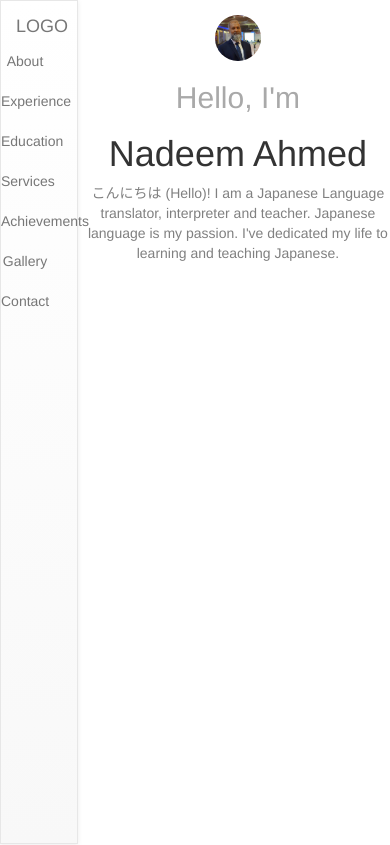
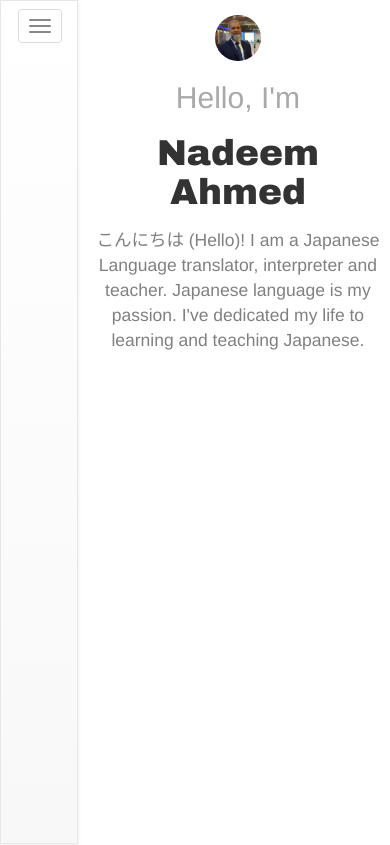
Before and after one commit to AnisaAisha/personal-website, a plain HTML site: page index.html in a window 390 px wide. Shown: the top 845 px of the page. Drawn offline with nearby package versions, Linux system fonts and the light colour scheme.

Commit message:
Update index.html

```diff
--- a/index.html
+++ b/index.html
@@ -15,12 +15,41 @@
 	<script src="https://maxcdn.bootstrapcdn.com/bootstrap/3.3.7/js/bootstrap.min.js" integrity="sha384-Tc5IQib027qvyjSMfHjOMaLkfuWVxZxUPnCJA7l2mCWNIpG9mGCD8wGNIcPD7Txa" crossorigin="anonymous"></script>
 
 	<link rel="stylesheet" href="css/stylesheet.css">
+
+	<script>
+	 $(document).ready(function(){  <!-- Undestand this!! Imp!!-->
+	 $("span.nav-btn").click(function(){
+	   $("ul.nav").slideToggle();
+	 });
+
+	 $(window).resize(function(){
+	   if($(window).width()>600)
+		  {
+		  $('ul.nav').removeAttr("style");
+		  }
+		if($(window).width()<600)
+		  {
+		  $('ul.nav').css('display','none');
+		  }
+
+	 });
+	 });
+
+
+	</script>
 </head>
 <body>
 	<header>
 	</header>
-	<div class="navbar navbar-default navbar-fixed-left">
-		<a class="navbar-brand" href="#">LOGO</a>
+	<div class="navbar navbar-default navbar-fixed-left text-center">
+		<button type="button" class="navbar-toggle hidden-lg-up pull-right" data-toggle="collapse" data-target="#myNavbar">
+				<span class="sr-only">Toggle navigation</span>
+				<span class="icon-bar"></span>
+				<span class="icon-bar"></span>
+				<span class="icon-bar"></span>
+		</button>
+		<a class="navbar-brand hidden-sm hidden-xs" href="#">LOGO</a>
+		<div class="collapse navbar-collapse" id="myNavbar">
 			<ul class="nav navbar-nav">
 				<li><a href="#home"><span> About </span></a></li>
 			    <li><a href="#info"><span> Experience </span></a></li>
@@ -30,16 +59,20 @@
 				<li><a href="#contact"><span> Gallery </span></a></li>
 				<li><a href="#contact"><span> Contact </span></a></li>
 			</ul>
+		</div>
 	</div>
 	<!--end navigation-->
 	<!-- 1st section-->
 	<div class="wrapper">
 		<div class="container" id="home">
 			<div class="row">
-				<img src="images/img.jpg" alt="Nadeem" class="center-image">
-				<h2 style="color: #A9A9A9;"> Hello, I'm </h2>
-				<h1> Nadeem Ahmed </h1>
-				<p style="color: #808080;"> こんにちは (Hello)! I am a Japanese Language translator, interpreter and teacher. Japanese language is my passion. I've dedicated my life to learning and teaching Japanese. </p>
+				<!-- <div class="col-sm-3 col-sm-offset-3 col-md-9 col-md-offset-3 col-lg-9 col-lg-offset-3"> -->
+					<img src="images/img.jpg" alt="Nadeem" class="center-image">
+					<h2 style="color: #A9A9A9;"> Hello, I'm </h2>
+					<h1 style="margin-bottom: 5%; font-family: Arial Black"> Nadeem Ahmed </h1>
+					<div class="center-justify">
+						<p style="color: #808080; font-size: 1.75rem;"> こんにちは (Hello)! I am a Japanese Language translator, interpreter and teacher. Japanese language is my passion. I've dedicated my life to learning and teaching Japanese. </p>
+					</div>
 			</div>
 	</div>
 		<!-- 2nd section-->
```
